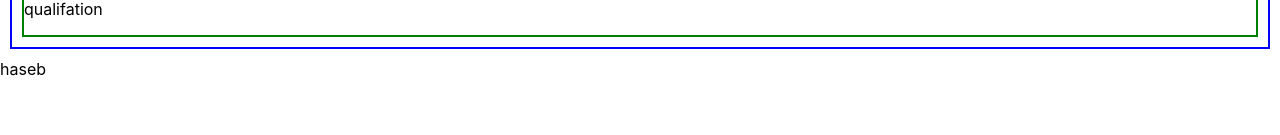
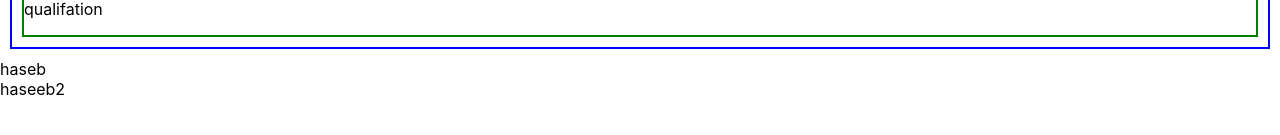
Before and after one commit to m10labs/ReactJS-FirstCourse, a React (Create React App) app: page / in a window 1280 px wide. Shown: the part 321-456 px from the top of the page. Built offline with nearby package versions, Linux system fonts and the light colour scheme.

Commit message:
testing changes # 2

```diff
--- a/src/App.js
+++ b/src/App.js
@@ -11,6 +11,7 @@ function App() {
       <Navbar />
       <Content />
       <div>haseb</div>
+      <div>haseeb2</div>
     </>
   );
 }
```
